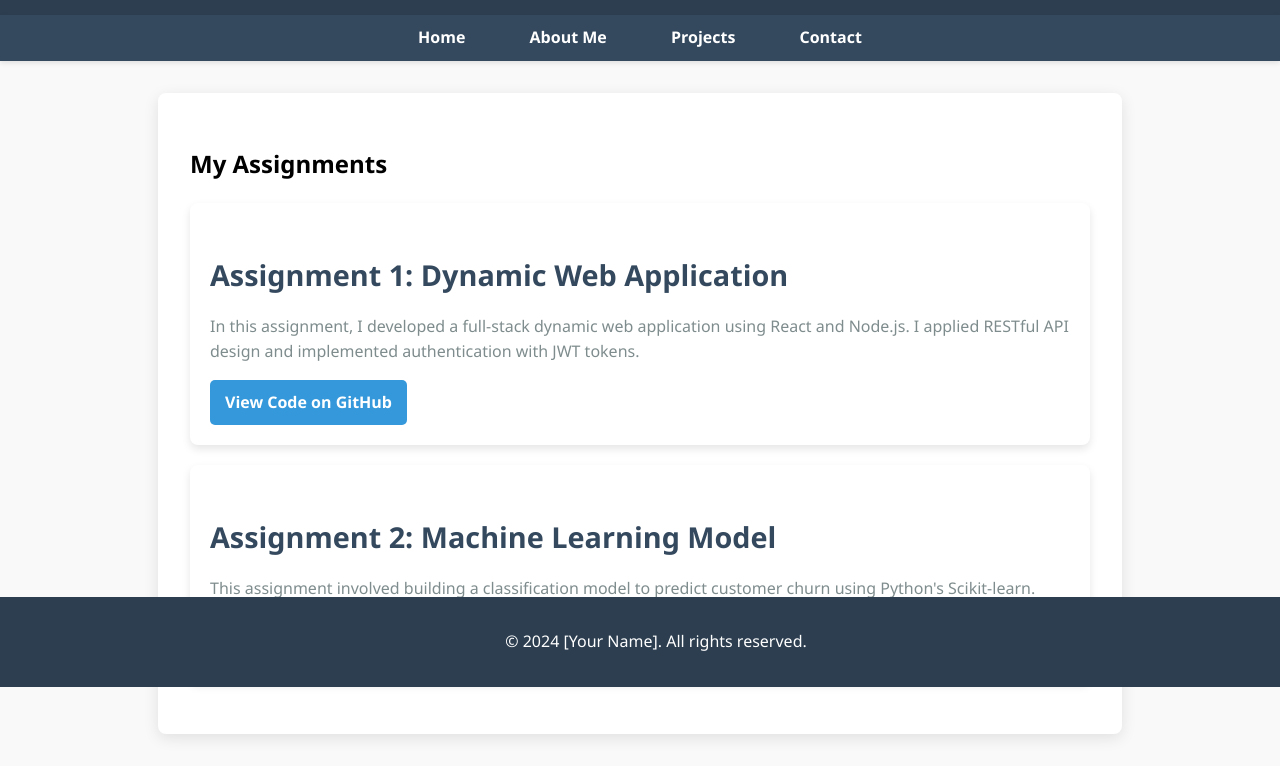
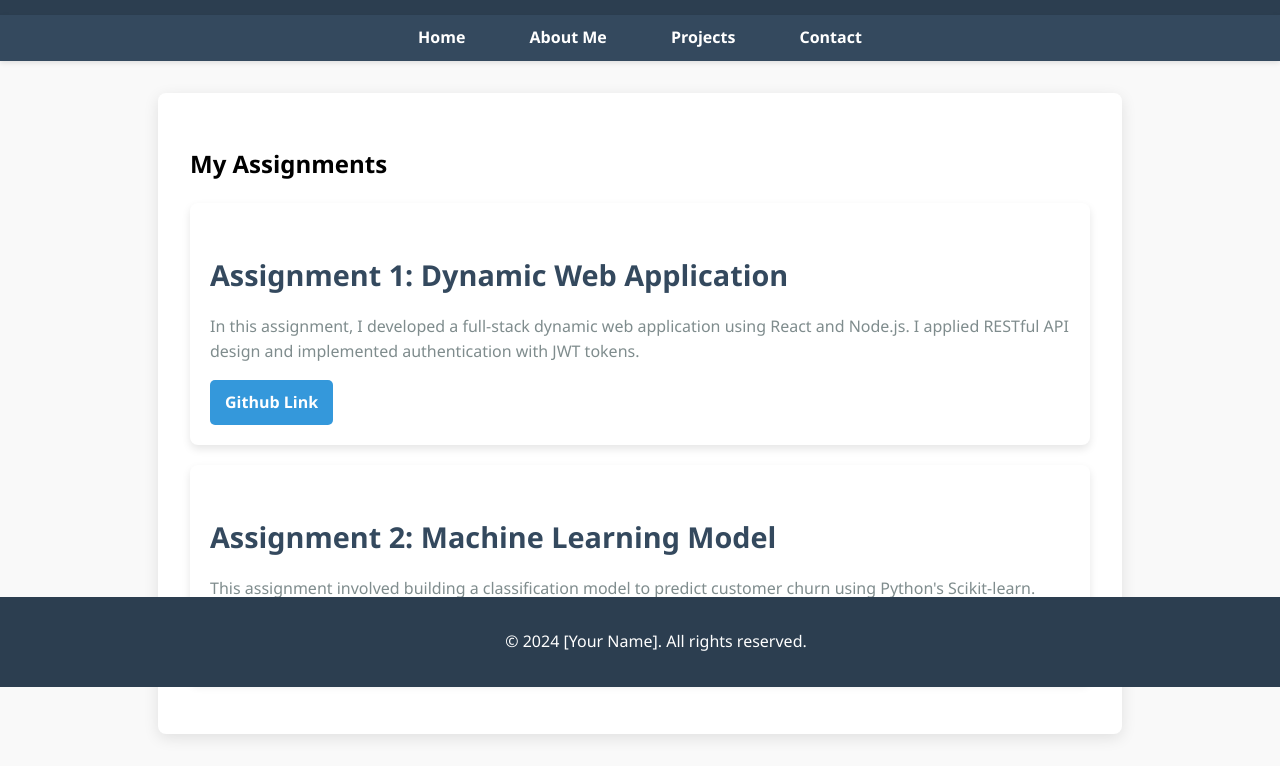
Before and after one commit to iamcalledayush/iamcalledayush.github.io, a plain HTML site: page assignments.html in a window 1280 px wide. Shown: the part 113-879 px from the top of the page. Drawn offline with Linux system fonts and the light colour scheme.

Commit message:
Update assignments.html

```diff
--- a/assignments.html
+++ b/assignments.html
@@ -25,13 +25,13 @@
         <div class="assignment-card">
             <h3>Assignment 1: Dynamic Web Application</h3>
             <p>In this assignment, I developed a full-stack dynamic web application using React and Node.js. I applied RESTful API design and implemented authentication with JWT tokens.</p>
-            <a href="[Github Link to Assignment 1]" target="_blank" class="assignment-link">View Code on GitHub</a>
+            <a href="[Github Link to Assignment 1]" target="_blank" class="assignment-link">Github Link</a>
         </div>
 
         <div class="assignment-card">
             <h3>Assignment 2: Machine Learning Model</h3>
             <p>This assignment involved building a classification model to predict customer churn using Python's Scikit-learn.</p>
-            <a href="[Github Link to Assignment 2]" target="_blank" class="assignment-link">View Code on GitHub</a>
+            <a href="[Github Link to Assignment 2]" target="_blank" class="assignment-link">Github Link</a>
         </div>
     </section>
 
```
